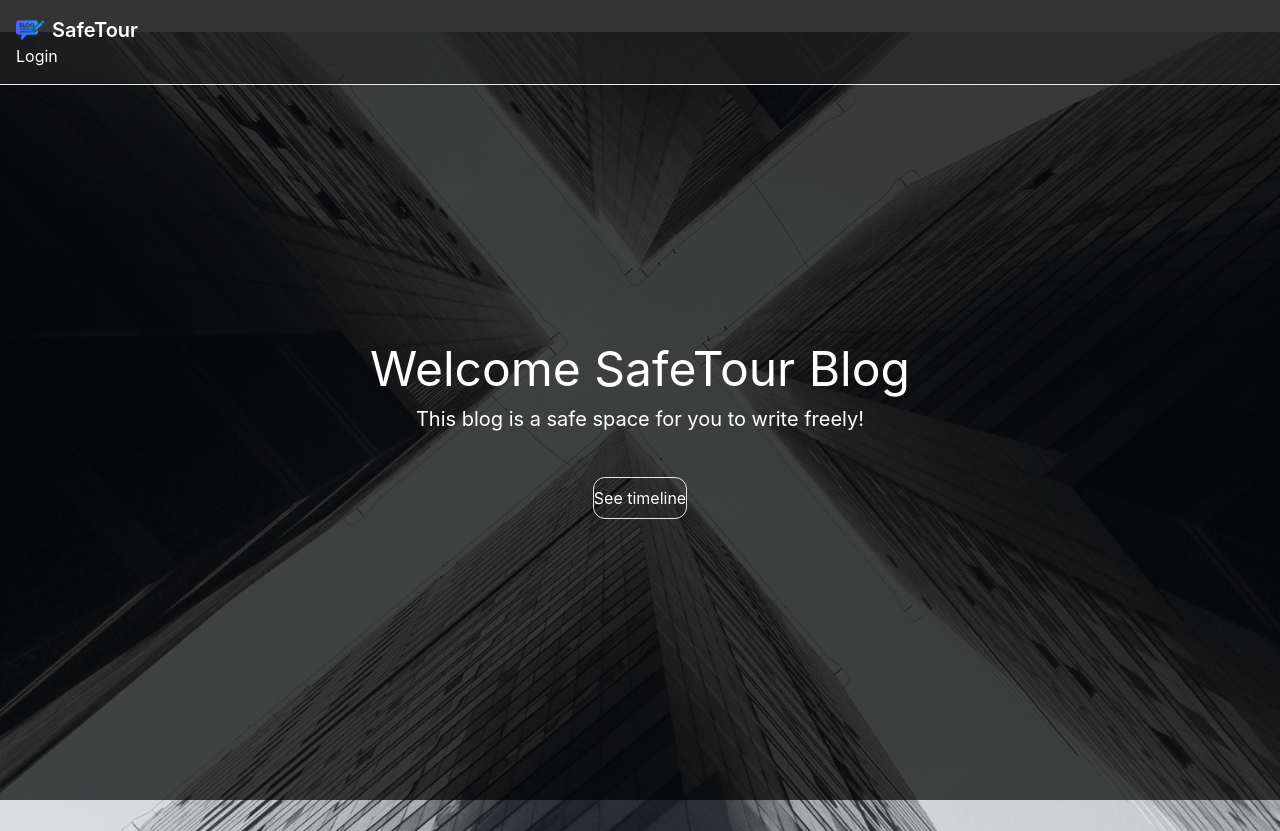
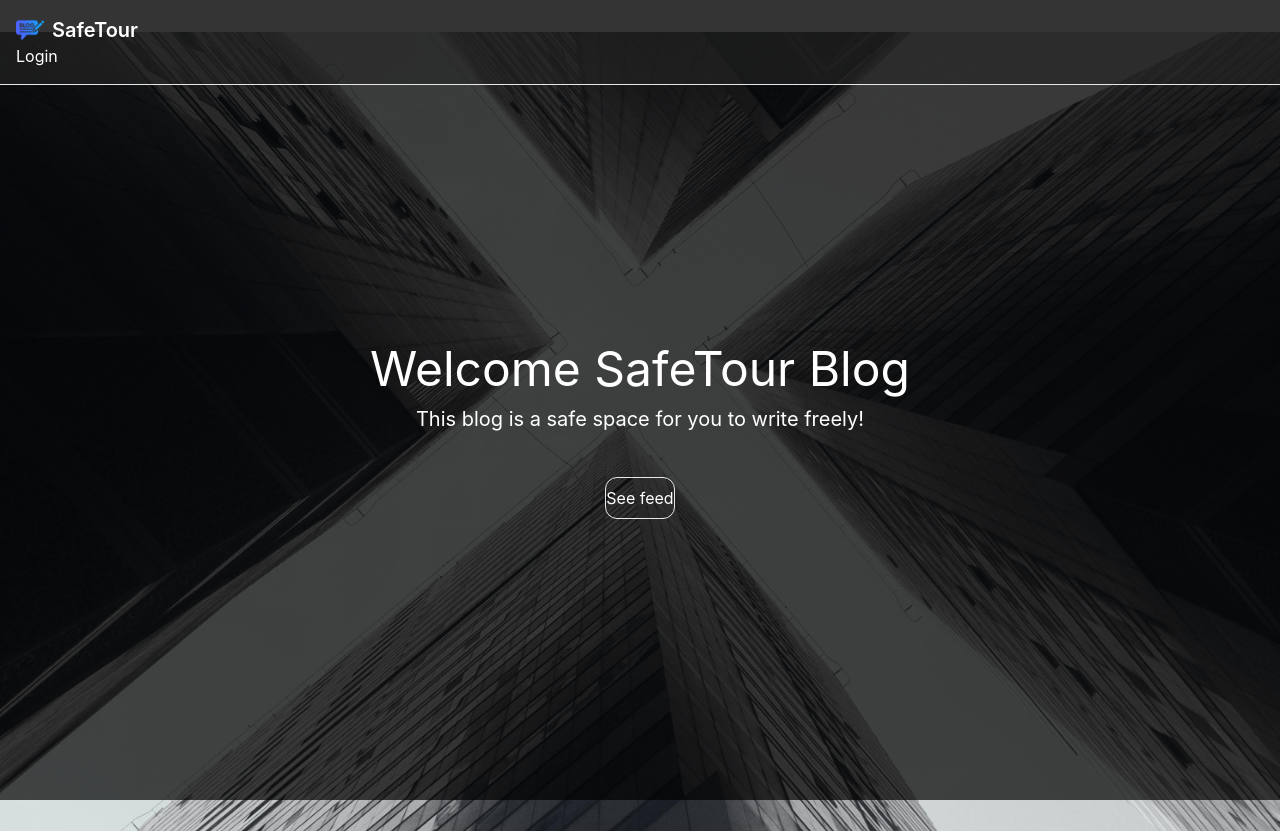
Before and after one commit to RafaelaYazawa/BlogTest, a Django app: page / in a window 1280 px wide. Shown: the top 831 px of the page. Run offline with Django 5.2, Linux system fonts and the light colour scheme; some libraries are stand-ins or nearby versions.

Commit message:
Update CTA button with shine effect and link to feed

```diff
--- a/rafaYaz/templates/index.html
+++ b/rafaYaz/templates/index.html
@@ -12,11 +12,12 @@
         <div class="relative p-8 z-10  flex-col items-center text-center">
             <h1 class="text-5xl font-bolder lg:text-7xl">Welcome SafeTour Blog</h1>
             <p class="p-3 place-self-center text-xl">This blog is a safe space for you to write freely!</p>
-              <a href="{% url 'timeline' %}">
-                <button class="border rounded-xl px-8 py-2 mt-8 cursor-pointer" type="button">
-                    See timeline
+
+            <a href="{% url 'feed' %}">
+                <button class="golden-shine-btn border overflow-hidden relative rounded-xl px-8 py-2 mt-8 cursor-pointer hover:bg-amber-500/20 hover:border-amber-200" type="button">
+                    See feed
                 </button>
-              </a>
+            </a>
         </div>
     </section>
 </main>
```
